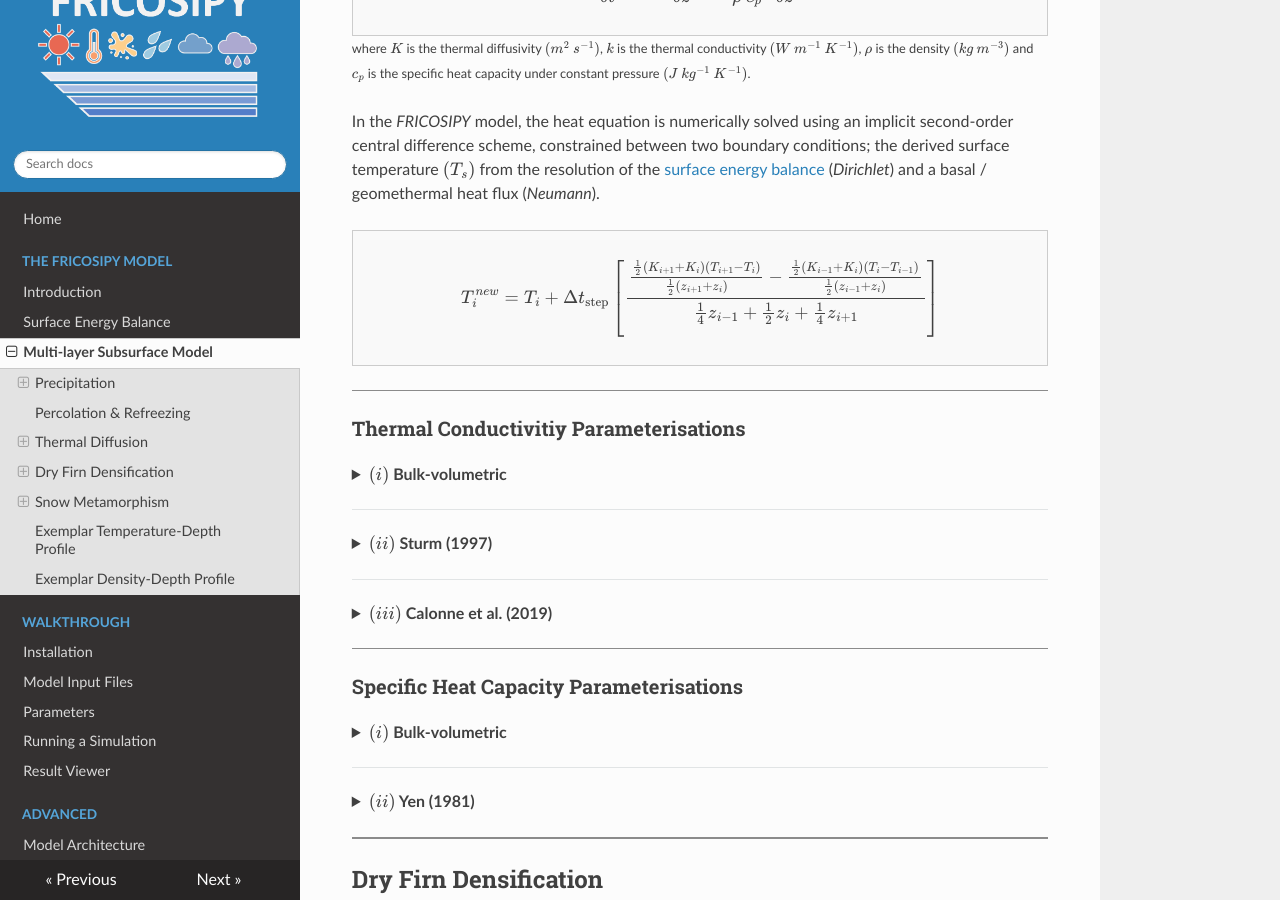
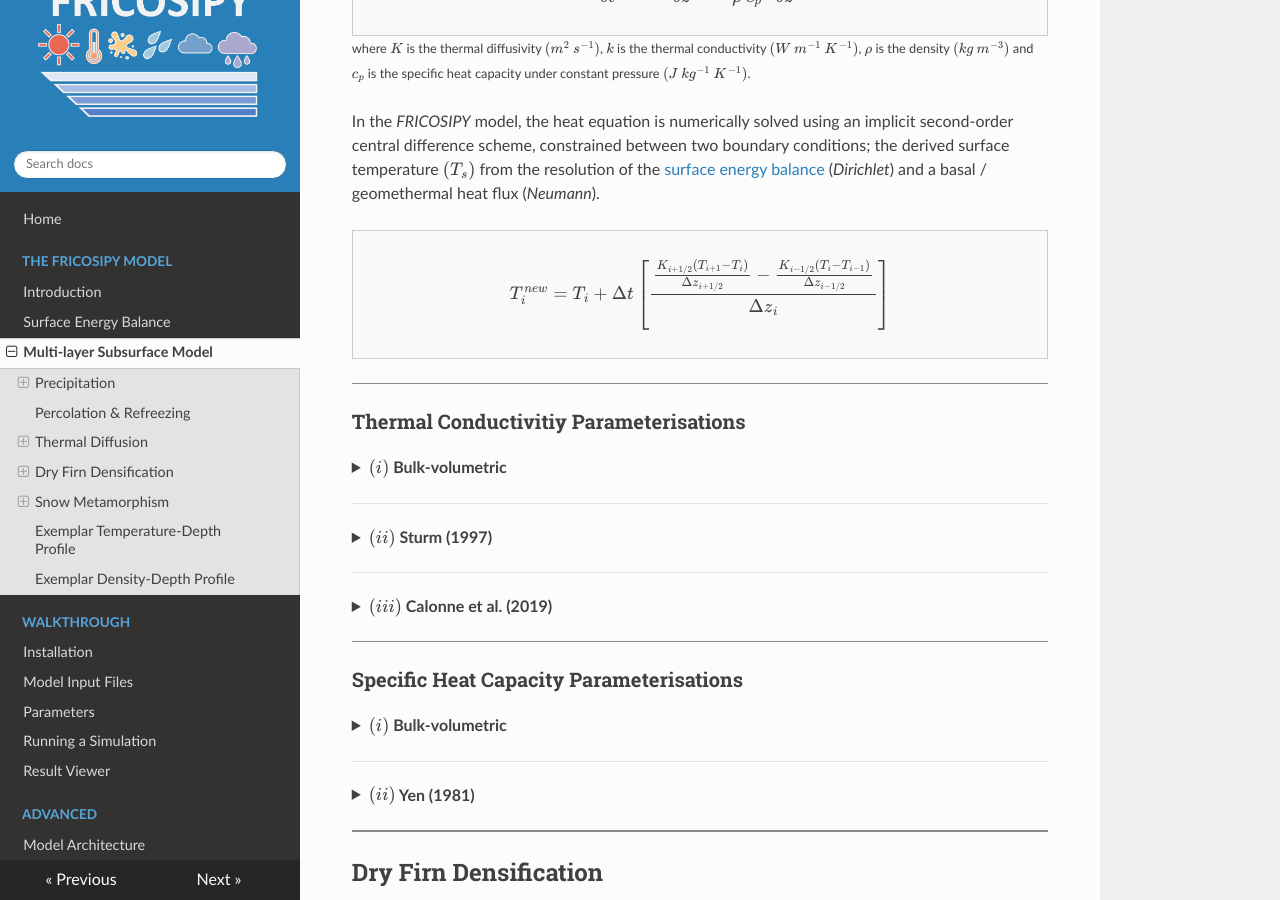
Before and after one commit to MarcusGastaldello/FRICOSIPY, an MkDocs documentation site: the page built from docs/subsurface_model.md, in a window 1280 px wide and 900 px high, scrolled down 616 px. Built offline with MkDocs 1.6.1, drawn with Linux system fonts in a browser that asks for light colours.

Commit message:
Update subsurface_model.md

```diff
--- a/docs/subsurface_model.md
+++ b/docs/subsurface_model.md
@@ -34,8 +34,9 @@ In the *FRICOSIPY* model, the heat equation is numerically solved using an impli
 the derived surface temperature $(T_{s})$ from the resolution of the [surface energy balance](https://fricosipy.readthedocs.io/en/latest/surface_energy_balance/) (*Dirichlet*) and a basal / geomethermal heat flux (*Neumann*).
 
 <div markdown = 1 style="border:1px solid #ccc; padding:10px; background:#f9f9f9; max-width:100%; overflow-x:auto;">
+
 $$
-T_i^{new} = T_i + \Delta t_{\text{step}} \left[ \frac{ \frac{\frac{1}{2}(K_{i+1} + K_i)(T_{i+1} - T_i)}{\frac{1}{2}(z_{i+1} + z_i)} - \frac{\frac{1}{2}(K_{i-1} + K_i)(T_i - T_{i-1})}{\frac{1}{2}(z_{i-1} + z_i)} }{ \frac{1}{4}z_{i-1} + \frac{1}{2}z_i + \frac{1}{4}z_{i+1} } \right]
+T_i^{new} = T_i + \Delta t \left[ \frac{ \frac{K_{i+1/2} (T_{i+1} - T_i)}{\Delta z_{i+1/2}} - \frac{K_{i-1/2} (T_i - T_{i-1})}{\Delta z_{i-1/2}} }{ \Delta z_i } \right]
 $$
 
 </div>
```
